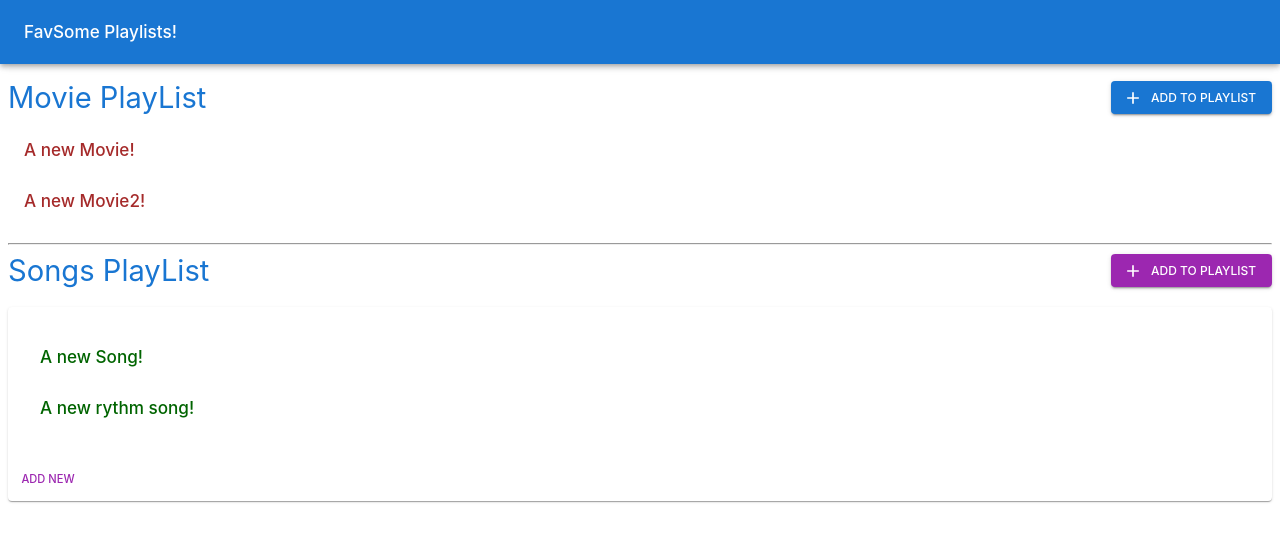
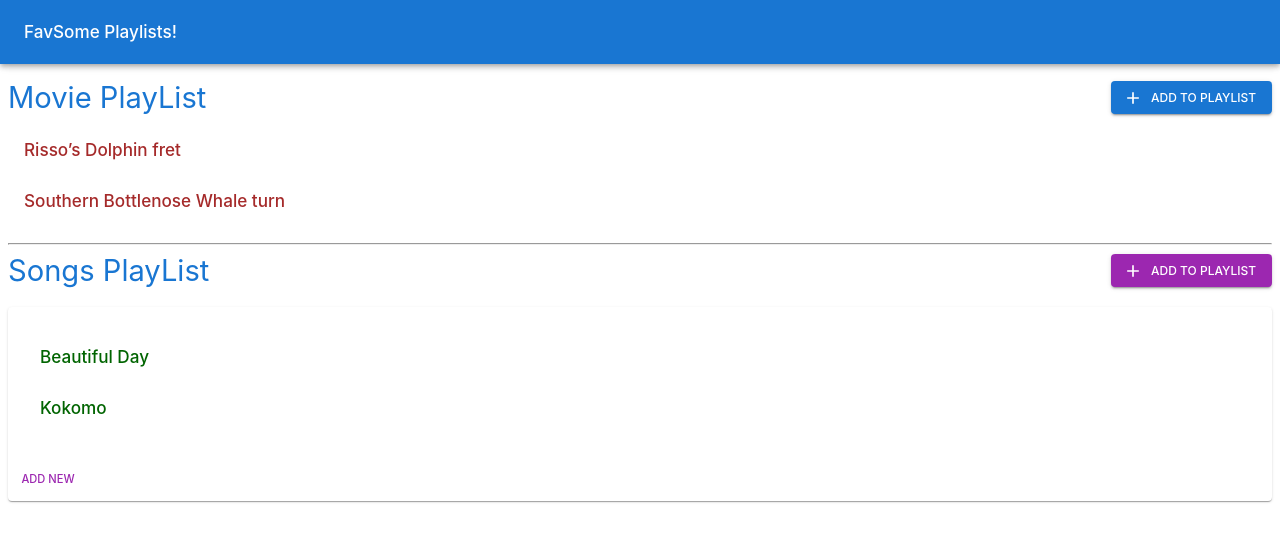
Before and after one commit to chandanch/favsome-playlist, a React (Create React App) app: page / in a window 1280 px wide. Shown: the top 542 px of the page. Built offline with nearby package versions, Linux system fonts and the light colour scheme.

Commit message:
use of faker to get random movie & songs :bulb:

```diff
--- a/package.json
+++ b/package.json
@@ -5,6 +5,7 @@
   "dependencies": {
     "@emotion/react": "^11.11.0",
     "@emotion/styled": "^11.11.0",
+    "@faker-js/faker": "^8.0.2",
     "@mui/icons-material": "^5.11.16",
     "@mui/material": "^5.13.3",
     "@reduxjs/toolkit": "^1.9.5",
--- a/src/components/movie-playlist/MoviePlaylist.jsx
+++ b/src/components/movie-playlist/MoviePlaylist.jsx
@@ -1,6 +1,10 @@
 import Typography from '@mui/material/Typography';
 import Button from '@mui/material/Button';
 import AddIcon from '@mui/icons-material/Add';
+import {
+	getRandomMovieName,
+	getRandomSongName,
+} from '../../services/fakerService';
 
 import styles from './MoviePlaylist.module.css';
 import {
@@ -42,7 +46,7 @@ const MoviePlayList = () => {
 						<ListItemText
 							primary={
 								<Typography variant='h6' color='brown'>
-									A new Movie!
+									{getRandomMovieName()}
 								</Typography>
 							}
 						/>
@@ -53,7 +57,7 @@ const MoviePlayList = () => {
 						<ListItemText
 							primary={
 								<Typography variant='h6' color='brown'>
-									A new Movie2!
+									{getRandomMovieName()}
 								</Typography>
 							}
 						/>
--- a/src/components/songs-playlist/SongsPlaylist.jsx
+++ b/src/components/songs-playlist/SongsPlaylist.jsx
@@ -13,6 +13,7 @@ import {
 	ListItemButton,
 	ListItemText,
 } from '@mui/material';
+import { getRandomSongName } from '../../services/fakerService';
 
 const SongsPlayList = () => {
 	return (
@@ -51,7 +52,7 @@ const SongsPlayList = () => {
 											variant='h6'
 											color='darkgreen'
 										>
-											A new Song!
+											{getRandomSongName()}
 										</Typography>
 									}
 								/>
@@ -65,7 +66,7 @@ const SongsPlayList = () => {
 											variant='h6'
 											color='darkgreen'
 										>
-											A new rythm song!
+											{getRandomSongName()}
 										</Typography>
 									}
 								/>
--- /dev/null
+++ b/src/services/fakerService.js
@@ -0,0 +1,9 @@
+import { faker } from '@faker-js/faker';
+
+export const getRandomSongName = () => {
+	return faker.music.songName();
+};
+
+export const getRandomMovieName = () => {
+	return `${faker.animal.cetacean()} ${faker.word.verb(4)}`;
+};
```
Also changed, not shown: 1 other file (tests, documents, lock files or other folders).
